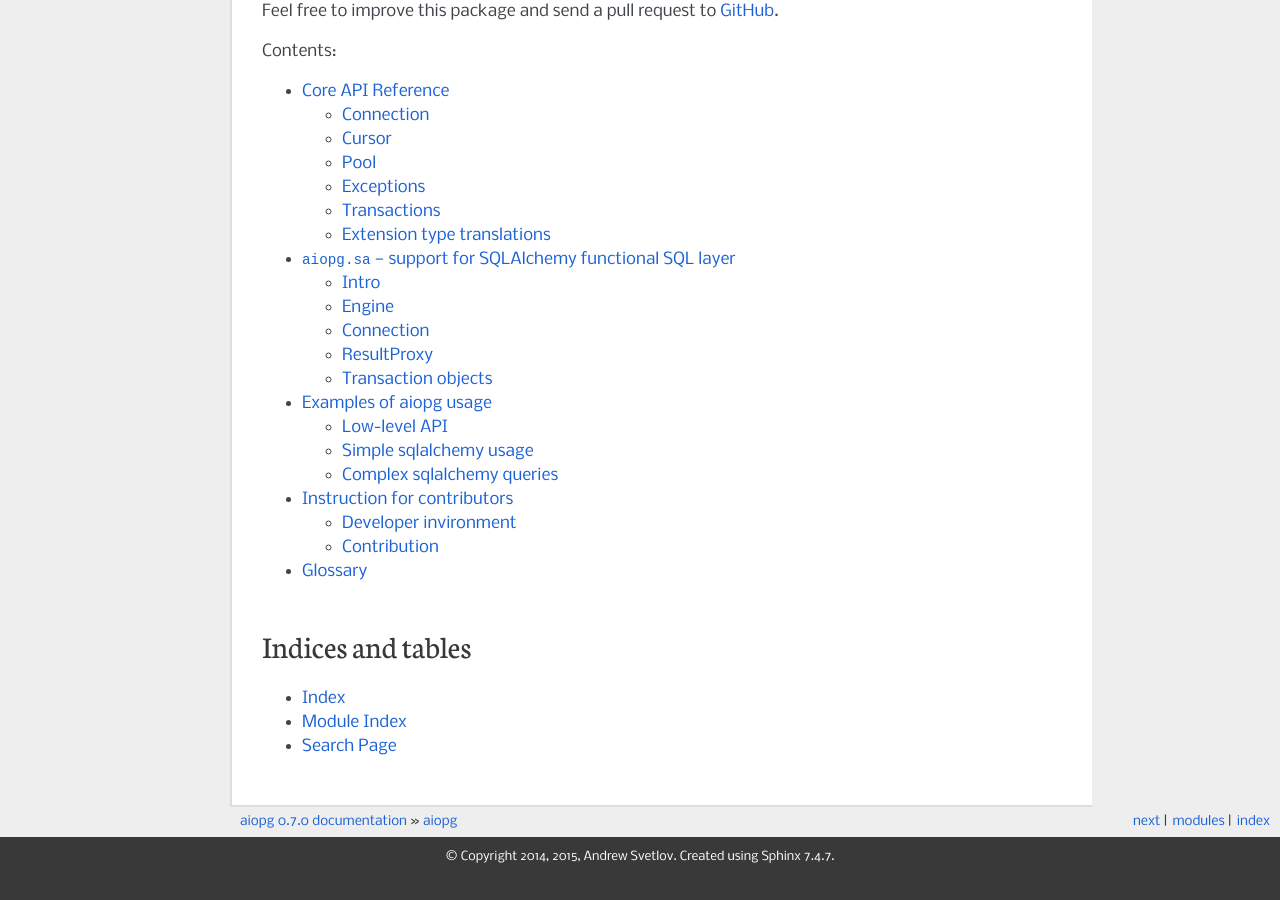
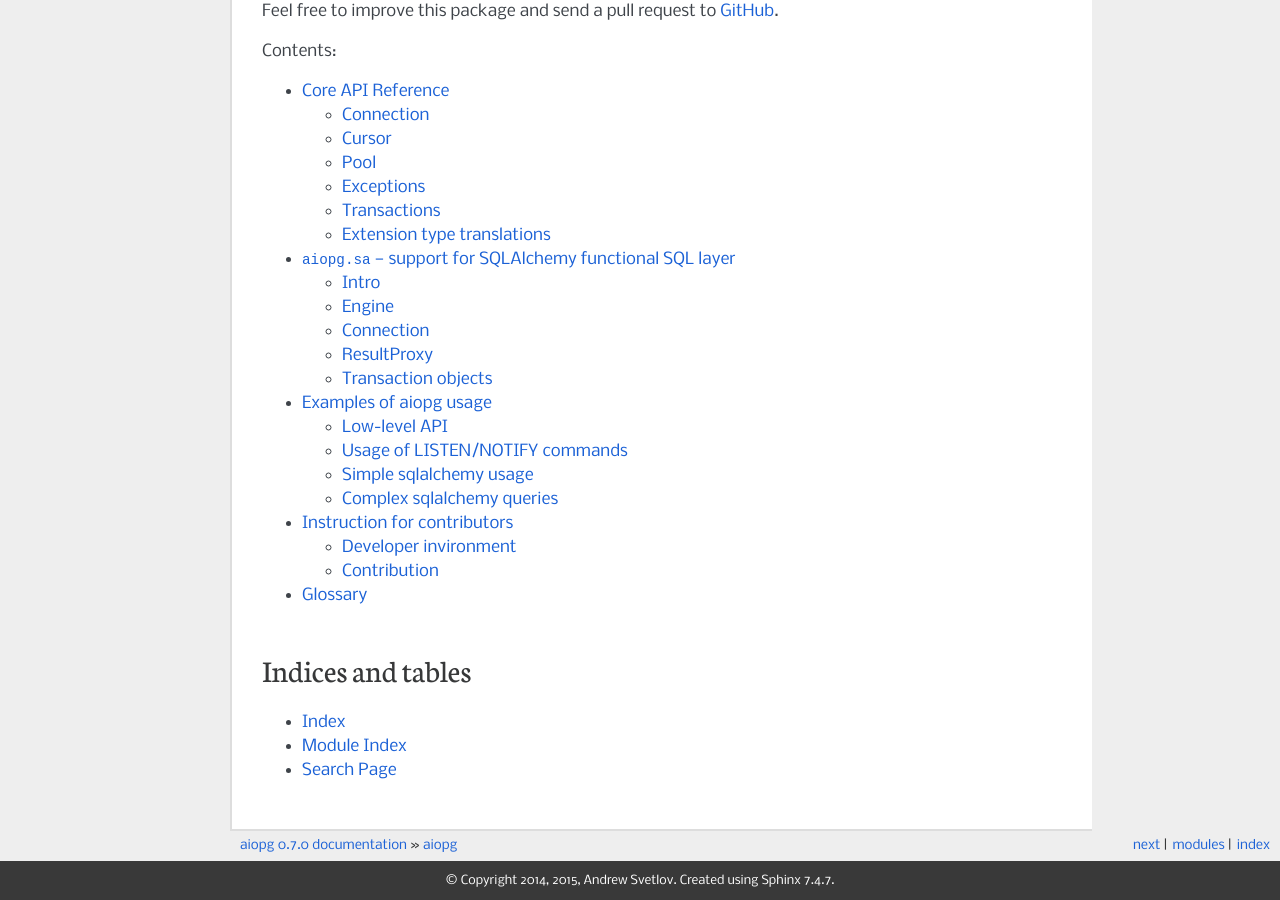
Before and after one commit to aio-libs/aiopg, a Sphinx documentation site: the page built from docs/index.rst, in a window 1280 px wide and 900 px high, scrolled down 3041 px. Built offline with Sphinx 7.4.7, drawn with Linux system fonts in a browser that asks for light colours; before the commit the page ends 3917 px from its top, so only the background shows below that.

Commit message:
Mention example for LISTEN/NOTIFY in the docs

```diff
--- a/docs/examples.rst
+++ b/docs/examples.rst
@@ -14,6 +14,14 @@
 .. literalinclude:: ../examples/simple.py
 
 
+.. _aiozmq-examples-notify:
+
+Usage of LISTEN/NOTIFY commands
+-------------------------------
+
+.. literalinclude:: ../examples/notify.py
+
+
 .. _aiozmq-examples-sa-simple:
 
 Simple sqlalchemy usage
```
